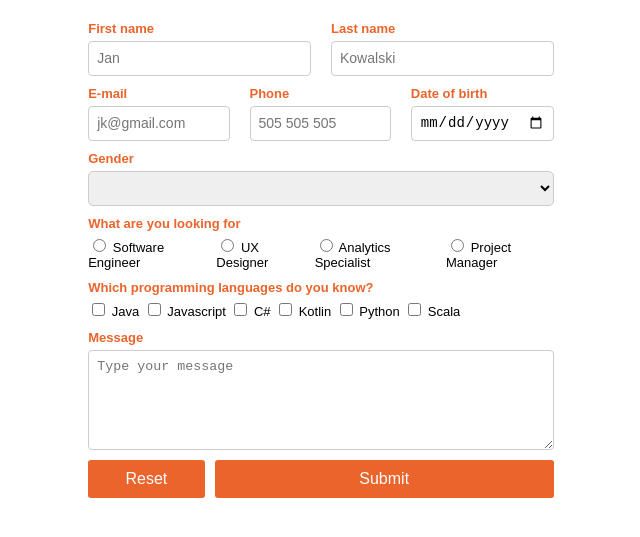
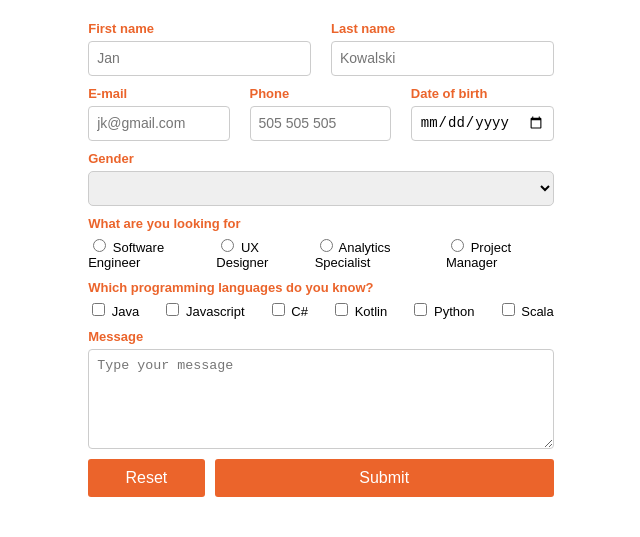
Before and after one commit to kingaburak/zajecia-frontend, a plain HTML site: page zajecia1/zadanie2-formularz/index.html in a window 1280 px wide. Shown: the part 87-624 px from the top of the page, without its empty margins (319-959 px from the left). Drawn offline with Linux system fonts and the light colour scheme.

Commit message:
formularz

```diff
--- a/zajecia1/zadanie2-formularz/styles.css
+++ b/zajecia1/zadanie2-formularz/styles.css
@@ -61,8 +61,11 @@
     gap: 10px;
 }
 
-.checkbox {
-    margin: 0 auto;
+.check-boxes {
+    display: flex;
+    flex-direction: row;
+    justify-content: space-between;
+    gap: 10px;
 }
 
 .checkbox-label {
```
